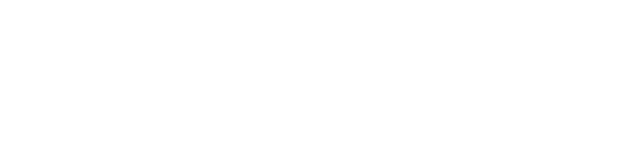
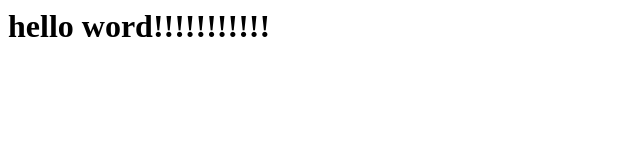
Before and after one commit to Atusi-Arimura/git-practice, a plain HTML site: page index.html in a window 1280 px wide. Shown: the whole page, without its empty margins (0-640 px from the left). Drawn offline with Linux system fonts and the light colour scheme.

Commit message:
add contents

```diff
--- a/index.html
+++ b/index.html
@@ -3,6 +3,6 @@
   </head>
   </head>
   <body>
-
+<h1>hello word!!!!!!!!!!!</h1>
   </body>
 </html>
```
